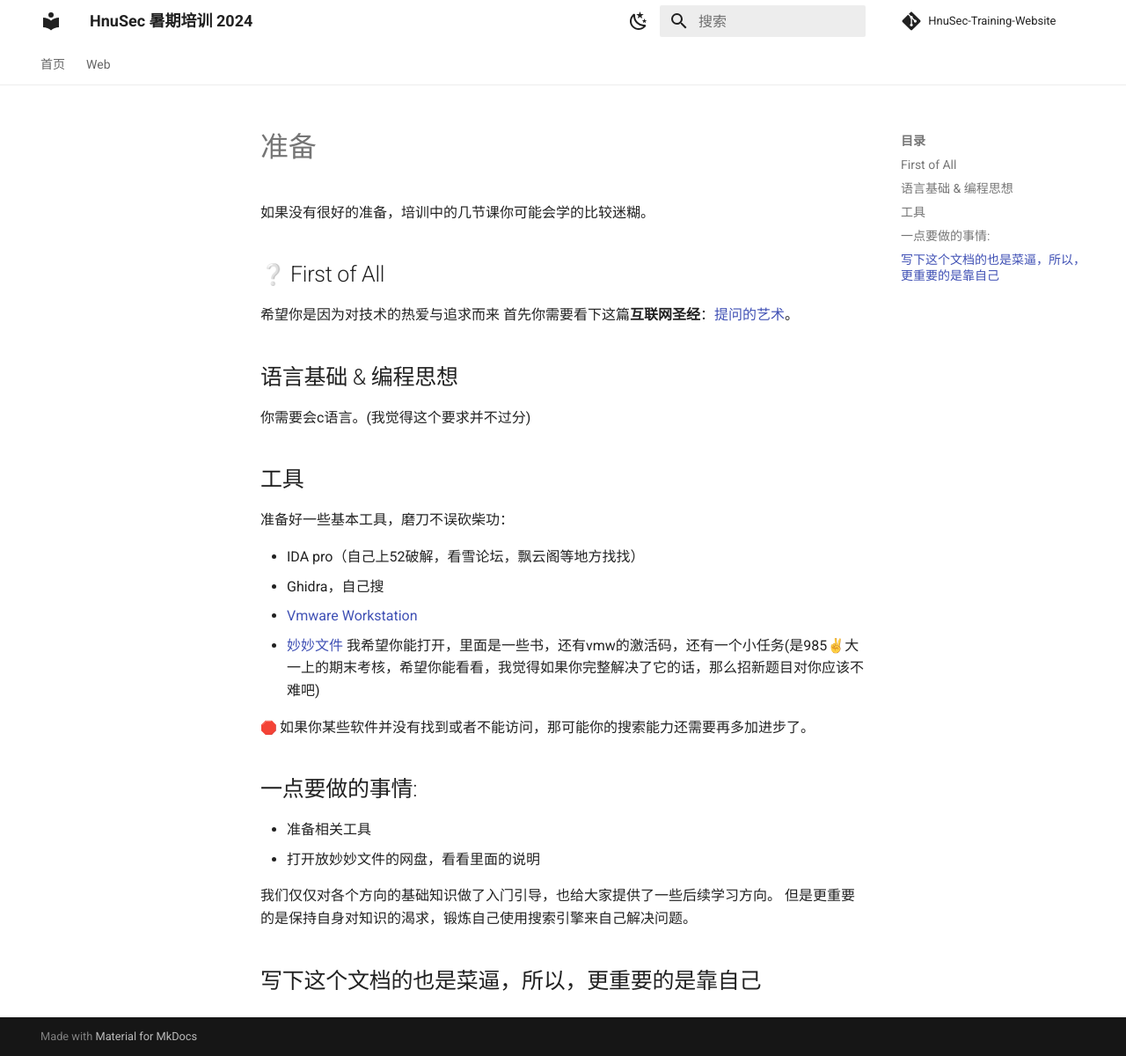
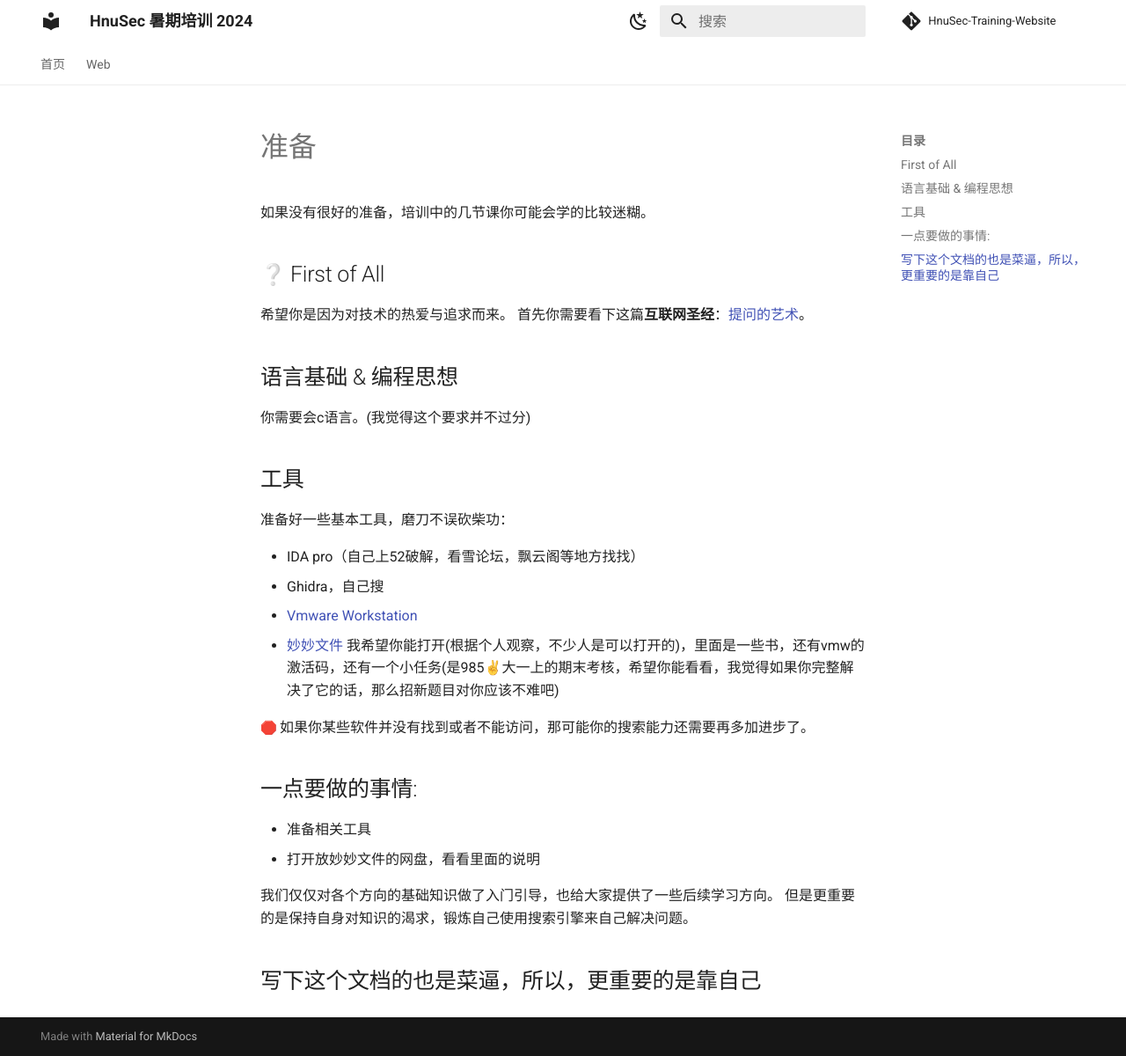
Before and after one commit to natro92/HnuSec-Training-Website, an MkDocs documentation site: the page built from docs/RE/preparation.md, in a window 1280 px wide and 1200 px high. Shown: the whole window at 88% size. Built offline with MkDocs 1.6.1 and Material for MkDocs 9.7.7, drawn with Linux system fonts in a browser that asks for light colours; emoji names are drawn with the system emoji font; comment, search, counter and statistics services are not loaded.

Commit message:
Update preparation.md

```diff
--- a/docs/RE/preparation.md
+++ b/docs/RE/preparation.md
@@ -3,7 +3,7 @@
 如果没有很好的准备，培训中的几节课你可能会学的比较迷糊。
 
 ## :grey_question: First of All
-希望你是因为对技术的热爱与追求而来
+希望你是因为对技术的热爱与追求而来。
 首先你需要看下这篇**互联网圣经**：[提问的艺术](https://how-to-ask.natro92.fun/)。
 
 ## 语言基础 & 编程思想
@@ -17,7 +17,7 @@
 - IDA pro（自己上52破解，看雪论坛，飘云阁等地方找找）
 - Ghidra，自己搜
 - [Vmware Workstation](https://softwareupdate.vmware.com/cds/vmw-desktop/ws/17.5.2/23775571/windows/core/VMware-workstation-17.5.2-23775571.exe.tar)
-- [妙妙文件](https://drive.google.com/drive/folders/1L2TQ8rgXnlKK5hOkxinGWEtqQQ6NqRV0)  我希望你能打开，里面是一些书，还有vmw的激活码，还有一个小任务(是985✌大一上的期末考核，希望你能看看，我觉得如果你完整解决了它的话，那么招新题目对你应该不难吧)
+- [妙妙文件](https://drive.google.com/drive/folders/1L2TQ8rgXnlKK5hOkxinGWEtqQQ6NqRV0)  我希望你能打开(根据个人观察，不少人是可以打开的)，里面是一些书，还有vmw的激活码，还有一个小任务(是985✌大一上的期末考核，希望你能看看，我觉得如果你完整解决了它的话，那么招新题目对你应该不难吧)
 
 
 :stop_sign: 如果你某些软件并没有找到或者不能访问，那可能你的搜索能力还需要再多加进步了。
```
